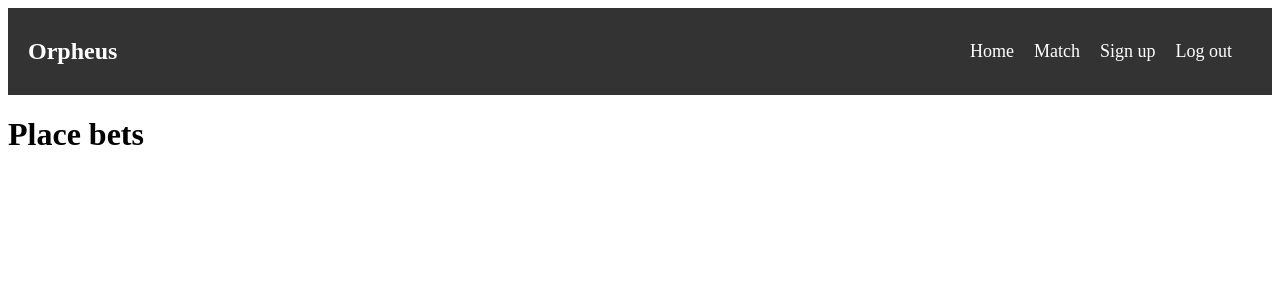
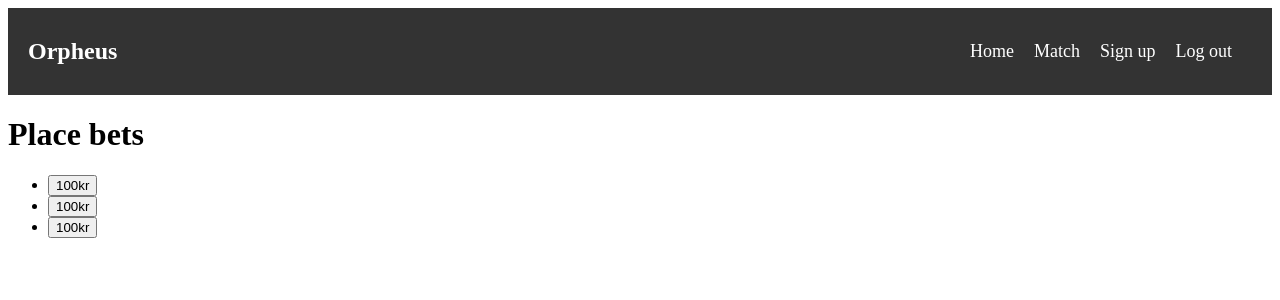
Before and after one commit to berglund10/Orpheus, a React app in the folder frontend/: page /bets in a window 1280 px wide. Shown: the top 300 px of the page. Built offline with nearby package versions, Linux system fonts and the light colour scheme; no server answers.

Commit message:
component for availableBets

```diff
--- /dev/null
+++ b/frontend/src/components/availableBets.tsx
@@ -0,0 +1,23 @@
+import React from "react"
+
+function AvailableBets() {
+    const acceptBet = () => {
+        console.log("Set betAccepted to true");
+    }
+    const antonsbet = {
+        players: "Mina spelare", // Syns inte för andra användare.
+        myBet: "100kr", // Andra ser detta och kan acceptera.
+        betAccepted: false, // Om någon accepterar sätt till true och försvinner ur listan.
+    }
+    return(
+        <div>
+            <ul>
+                <li><button onClick={acceptBet}>{antonsbet.myBet}</button></li>
+                <li><button>{antonsbet.myBet}</button></li>
+                <li><button>{antonsbet.myBet}</button></li>
+            </ul>
+        </div>
+    )
+}
+
+export default AvailableBets
--- a/frontend/src/pages/bets.tsx
+++ b/frontend/src/pages/bets.tsx
@@ -1,9 +1,11 @@
 import React from "react";
+import AvailableBets from "../components/availableBets";
 
 function Bets() {
   return (
     <div>
       <h1>Place bets</h1>
+      <AvailableBets/>
     </div>
   );
 }
```
